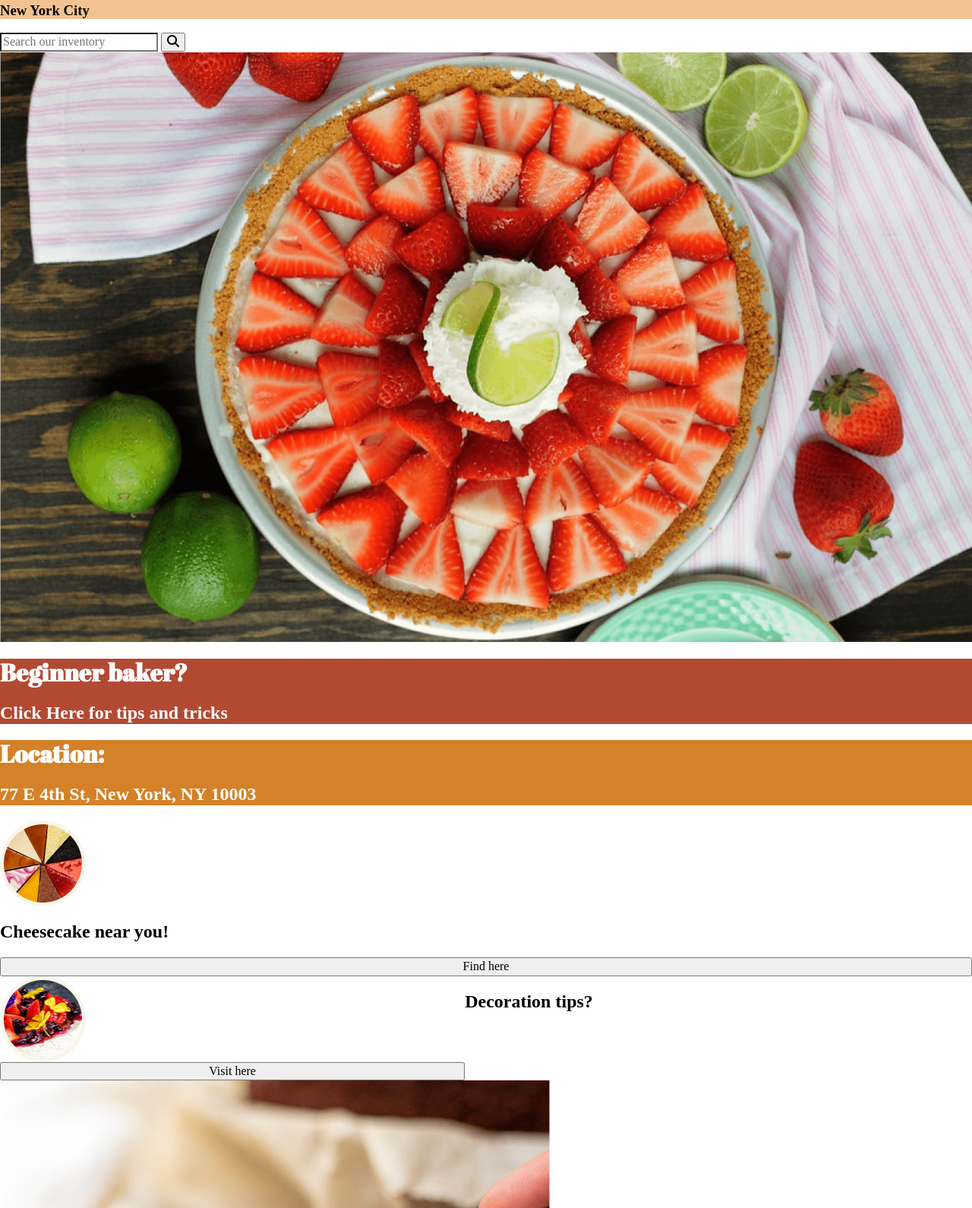
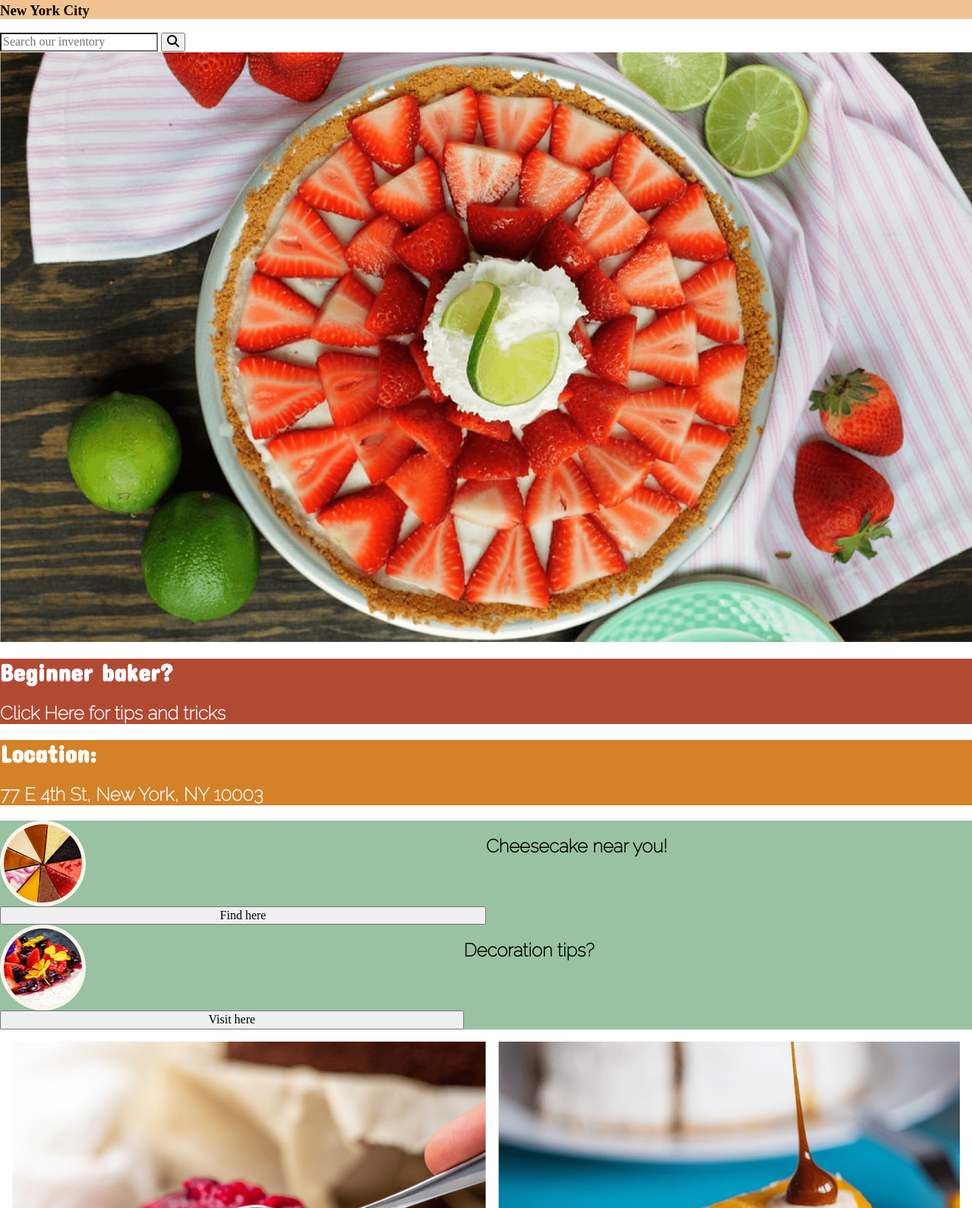
Before and after one commit to delaneyrbass/DelaneyBass-Homework-Cheesebake, a plain HTML site: page deploy/index.html in a window 1280 px wide. Shown: the part 142-1732 px from the top of the page at 76% size. Drawn offline with nearby package versions, Linux system fonts and the light colour scheme; a web font is replaced by a local one.

Commit message:
trying to figure things out
moving things around to try and make a grid work

```diff
--- a/deploy/index.html
+++ b/deploy/index.html
@@ -10,7 +10,10 @@
     <link href="https://fonts.googleapis.com/css2?family=Antic+Slab&display=swap" rel="stylesheet">
     <link rel="preconnect" href="https://fonts.gstatic.com">
     <link href="https://fonts.googleapis.com/css2?family=Abril+Fatface&family=Antic+Slab&display=swap" rel="stylesheet">
-
+    <link rel="preconnect" href="https://fonts.gstatic.com">
+    <link href="https://fonts.googleapis.com/css2?family=Raleway:wght@100&display=swap" rel="stylesheet">
+    <link rel="preconnect" href="https://fonts.gstatic.com">
+    <link href="https://fonts.googleapis.com/css2?family=Concert+One&display=swap" rel="stylesheet">
     <!-- Font Awesome -->
     <script src="https://kit.fontawesome.com/bbe5014805.js" crossorigin="anonymous"></script>
 
--- a/dev/scss/base/_base.scss
+++ b/dev/scss/base/_base.scss
@@ -1,8 +1,9 @@
 /* =============
     Base
 ============= */
-h1{font-family: 'Abril Fatface', cursive;}
-h2{font-family: 'Antic Slab', serif;}
+h1{font-family: 'Concert One', cursive;}
+h2{font-family: 'Raleway', sans-serif;}
+p{font-family: 'Raleway', sans-serif;}
 
 ul {
     margin: 0;
--- a/dev/scss/layout/_footer.scss
+++ b/dev/scss/layout/_footer.scss
@@ -36,7 +36,7 @@
 //     }
 // }
 footer {
-
+background-color: #F2C391;
 	@include xl {
 		display: grid;
 		grid-template-areas: ". footer .";
--- a/dev/scss/sections/_hero-2.scss
+++ b/dev/scss/sections/_hero-2.scss
@@ -5,10 +5,19 @@
     display: grid;
     grid-template-columns: auto;
 
+
+
     #near{
         display: grid;
         grid-template-areas: 16px auto "cheesecake slices";
 
+        background-color: #99C2A2;
+        @include md {
+            grid-template-columns: 50% auto;
+            grid-template-areas:
+            "#near #tips"
+            ;
+        }
         img {
 
         }
@@ -19,18 +28,35 @@
         16px auto "cheesecake slices";
         grid-template-areas: ".hero-2";
 
+        background-color: #99C2A2;
+
         img {
 
         }
+
     }
+
     ul {
         display: grid;
-        gap: 0px;
+        gap: 16px;
+        padding: 16px;
         grid-template-areas:
         "Hero-1"
         "Hero-2";
         img {
             max-width: 100%;
+        }
+        @include md {
+            grid-template-columns: 50% auto;
+            grid-template-areas:
+            "#Hero-1 #Hero-2"
+            ;
+        }
+        @include lg {
+            grid-template-columns: 50% auto;
+            grid-template-areas:
+            "#Hero-1 #Hero-2"
+            ;
         }
     }
 }
--- a/dev/scss/sections/_hero-3.scss
+++ b/dev/scss/sections/_hero-3.scss
@@ -37,3 +37,18 @@
 
     }
 }
+#coco{
+    background-color: #FFEDDB;
+}
+#jelly{
+    background-color: #FFEDDB;
+}
+#classic{
+    background-color: #FFEDDB;
+}
+#single{
+    background-color: #FFEDDB;
+}
+#orange{
+    background-color: #FFEDDB;
+}
--- a/dev/scss/sections/_hero.scss
+++ b/dev/scss/sections/_hero.scss
@@ -13,6 +13,12 @@
             margin: 0;
             padding: 0px;
         }
+        @include md {
+            grid-template-columns: 50% auto;
+            grid-template-areas:
+            "#beginner #locations"
+            ;
+        }
 }
 
 #beginner {
@@ -24,10 +30,5 @@
     color: white;
     background-color: #D48128;
 }
-@include md {
-    grid-template-columns: 50% auto;
-    grid-template-areas:
-    "#beginner #location"
-    ;
+
 }
-}
```
Also changed, not shown: deploy/css/styles.css, 7 other files.
